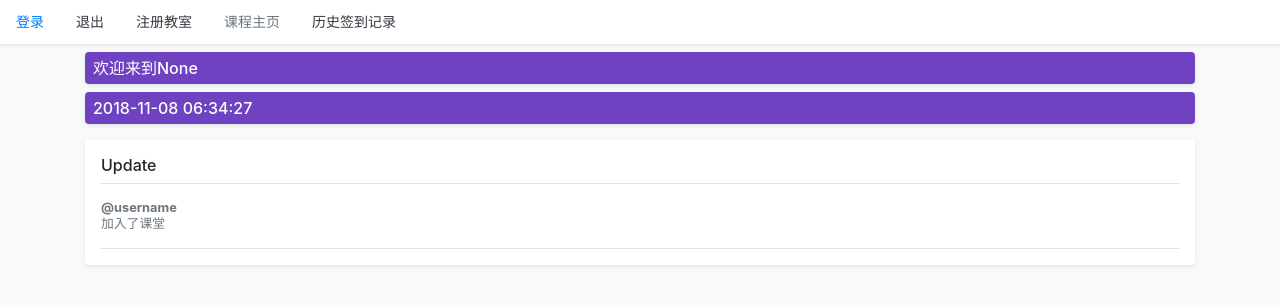
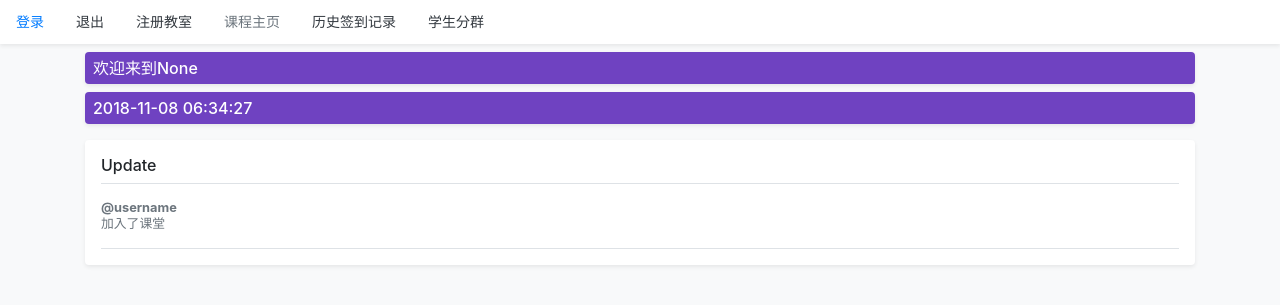
Before and after one commit to zhazhalaila/rfid-signin-python, a Flask app: page / in a window 1280 px wide. Shown: the top 305 px of the page. Run offline with Flask 2, Linux system fonts and the light colour scheme; the visitor is signed in with stand-in values (Sample User, id 1); data comes from the database, SQL or seed files in the repository; data that the repository does not hold is empty; some libraries are stand-ins or nearby versions.

Commit message:
add group

```diff
--- a/app/templates/index.html
+++ b/app/templates/index.html
@@ -27,6 +27,9 @@
           课程主页
         </a>
         <a class="nav-link active" href="{{ url_for('class_search') }}">历史签到记录</a>
+		<a class="nav-link active" href="{{ url_for('group', class_name=current_user.class_name) }}">
+          学生分群
+        </a>
       </nav>
     </div>
 
```
